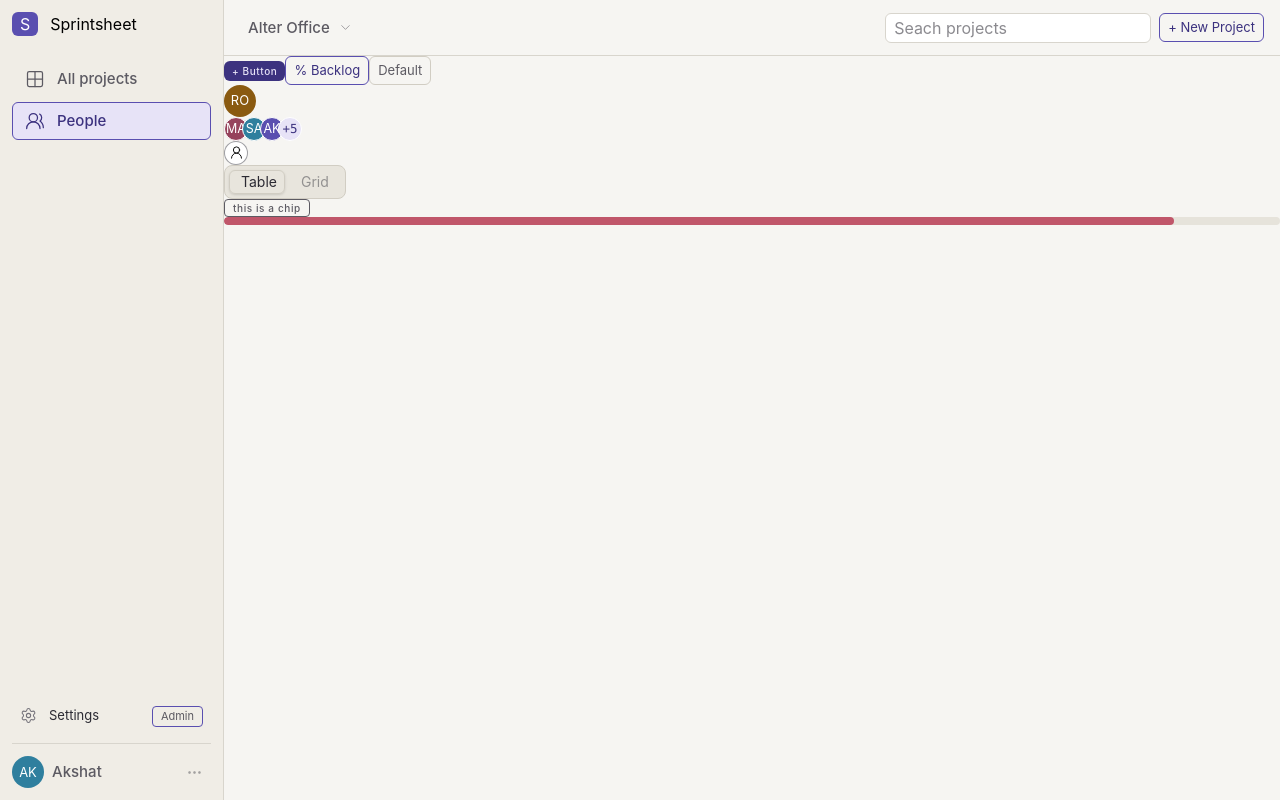
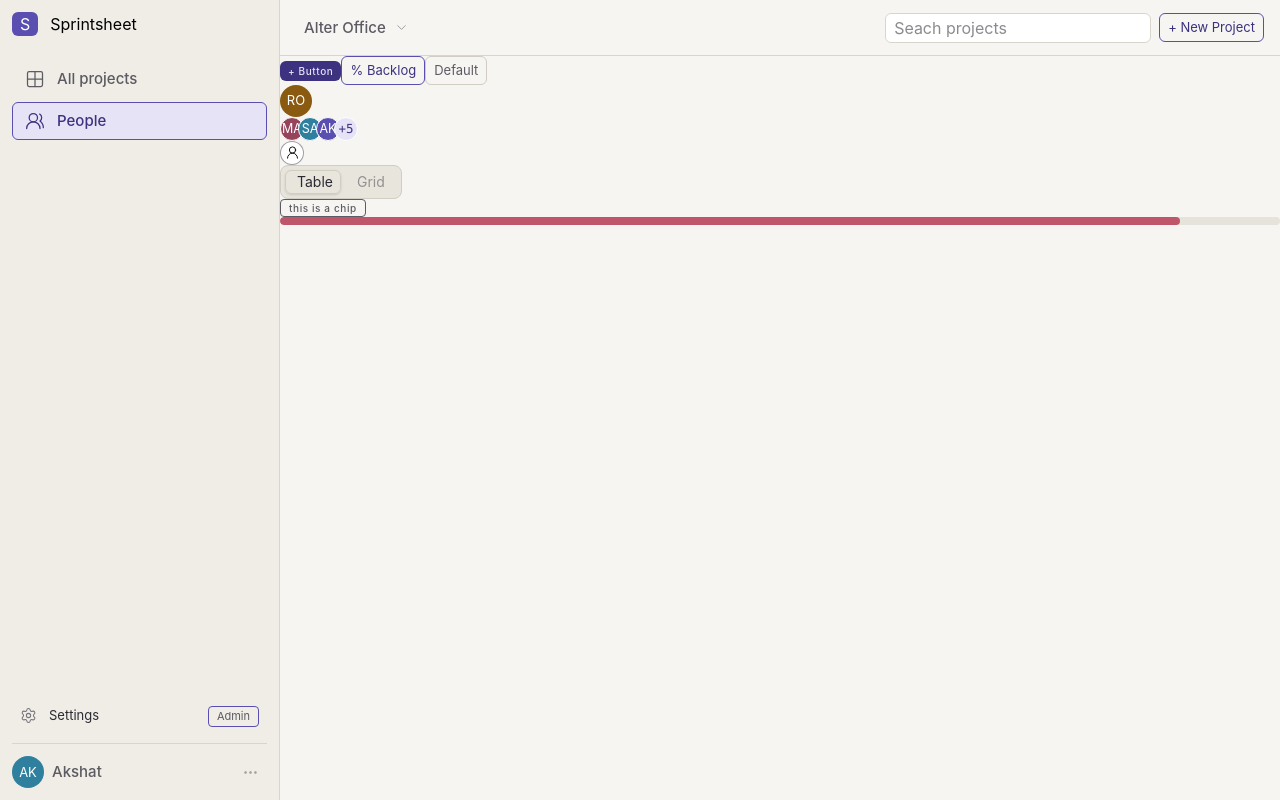
Before and after one commit to akshatp10/sprintsheet, a React (Vite) app: page /test in a window 1280 px wide. Built offline with nearby package versions, Linux system fonts and the light colour scheme.

Commit message:
style : implementing dvw and dvh instead of normal screen

```diff
--- a/src/app/layout/AppLayout.tsx
+++ b/src/app/layout/AppLayout.tsx
@@ -1,35 +1,41 @@
-import React from 'react'
-import { Outlet } from 'react-router-dom'
+import React from "react";
+
+import { Outlet } from "react-router-dom";
 
 interface AppLayoutProps {
-    dynamicSidebar: React.ReactNode
-    dynamicTopBar: React.ReactNode
-    usersPanel: React.ReactNode
+    dynamicSidebar: React.ReactNode;
+    dynamicTopBar: React.ReactNode;
+    usersPanel: React.ReactNode;
 }
 
-const AppLayout = ({ dynamicSidebar, dynamicTopBar, usersPanel }: AppLayoutProps) => {
+const AppLayout = ({
+    dynamicSidebar,
+    dynamicTopBar,
+    usersPanel,
+}: AppLayoutProps) => {
     return (
-        <div className="grid h-screen w-screen grid-cols-[224px_1fr] bg-surface">
-            <aside className="grid h-full grid-rows-[1fr_auto] border-r border-lines-hairline bg-surface-sunken p-3">
-                <nav className="overflow-y-auto">{dynamicSidebar}</nav>
-                <div className="">
+        <div className="grid h-dvh w-dvw grid-cols-[minmax(min-content,280px)_1fr] bg-surface">
+            <aside className="grid h-dvh min-h-0 min-w-fit grid-rows-[1fr_auto] border-r border-lines-hairline bg-surface-sunken p-3">
+                <nav className="min-h-0 overflow-y-auto">
+                    {dynamicSidebar}
+                </nav>
+
+                <div>
                     {usersPanel}
                 </div>
             </aside>
 
-            <div className="grid h-full min-w-0 grid-rows-[56px_1fr] bg-surface-page">
-                {/* Separation between topbar and main content */}
-                <div
-                    className="flex min-w-0 items-center border-b border-lines-hairline px-4"
-                >
+            <div className="grid h-dvh min-h-0 min-w-fit grid-rows-[56px_1fr] bg-surface-page">
+                <div className="flex min-h-0 min-w-0 overflow-y-auto items-center border-b border-lines-hairline px-4">
                     {dynamicTopBar}
                 </div>
-                <main className="min-h-0 overflow-auto">
+
+                <main className="min-h-0 min-w-0 overflow-y-auto">
                     <Outlet />
                 </main>
             </div>
         </div>
-    )
-}
+    );
+};
 
-export default AppLayout
+export default AppLayout;
```
